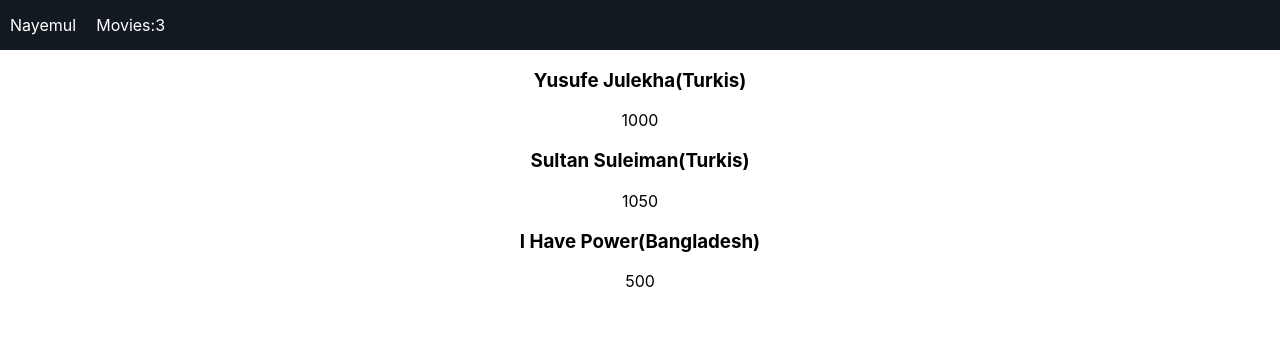
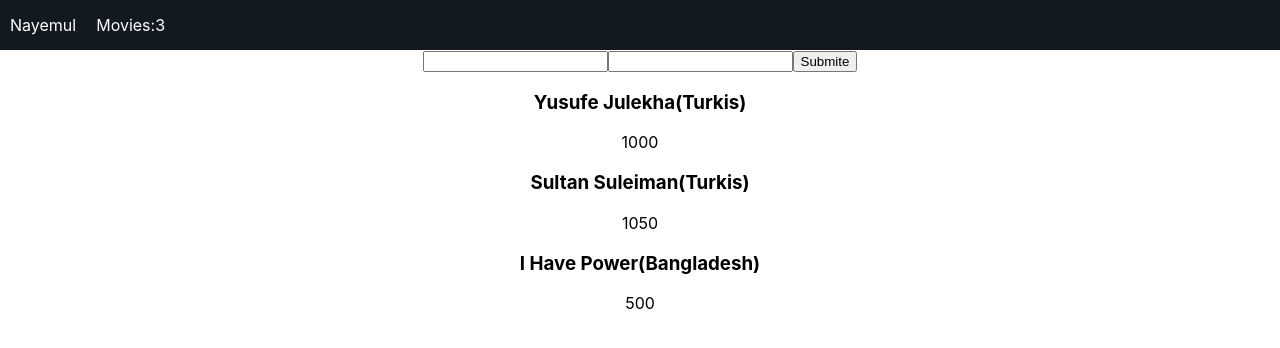
Before and after one commit to NayemulSCode/ReactContextAPI, a React (Create React App) app: page / in a window 1280 px wide. Shown: the top 348 px of the page. Built offline with nearby package versions, Linux system fonts and the light colour scheme.

Commit message:
add movies form

```diff
--- /dev/null
+++ b/src/AddMovies.js
@@ -0,0 +1,46 @@
+import React,{useState} from 'react'
+
+function AddMovies() {
+    const [name, setName] = useState('');
+    const [price, setPrice] = useState('');
+    // const [country, setCountry] = useState('');
+
+
+    const updateName = e =>{
+        setName(e.target.value);
+    };
+    const updatePrice = e =>{
+        setPrice(e.target.value);
+    };
+    // const updateCountry = e =>{
+    //     setCountry(e.target.value);
+    // };
+
+    return (
+        <div>
+            <form>
+                <input
+                    type="text"
+                    name="name"
+                    value={name}
+                    onChange={updateName}
+                />
+                <input
+                    type="text"
+                    name="price"
+                    value={price}
+                    onChange={updatePrice}
+                />
+               {/* <input
+                    type="text"
+                    name="country"
+                    value={country}
+                    onChange={updateCountry}
+                /> */}
+                <button>Submite</button>
+            </form>
+        </div>
+    )
+}
+
+export default AddMovies
--- a/src/App.js
+++ b/src/App.js
@@ -3,12 +3,14 @@ import './App.css';
 import MovieList from './MovieList';
 import Nav from './Nav';
 import MovieProvider, {MovieContext} from './MovieContext'
+import AddMovies from './AddMovies';
 
 function App() {
   return (
     <MovieProvider>
       <div className="App">
         <Nav />
+        <AddMovies />
         <MovieList />
       </div>
     </MovieProvider>
```
